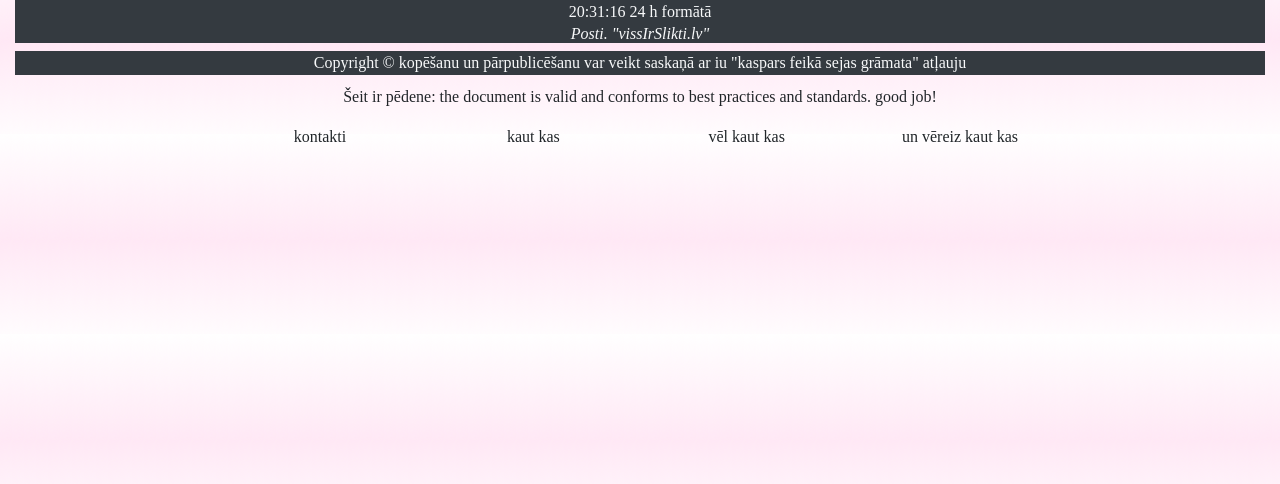
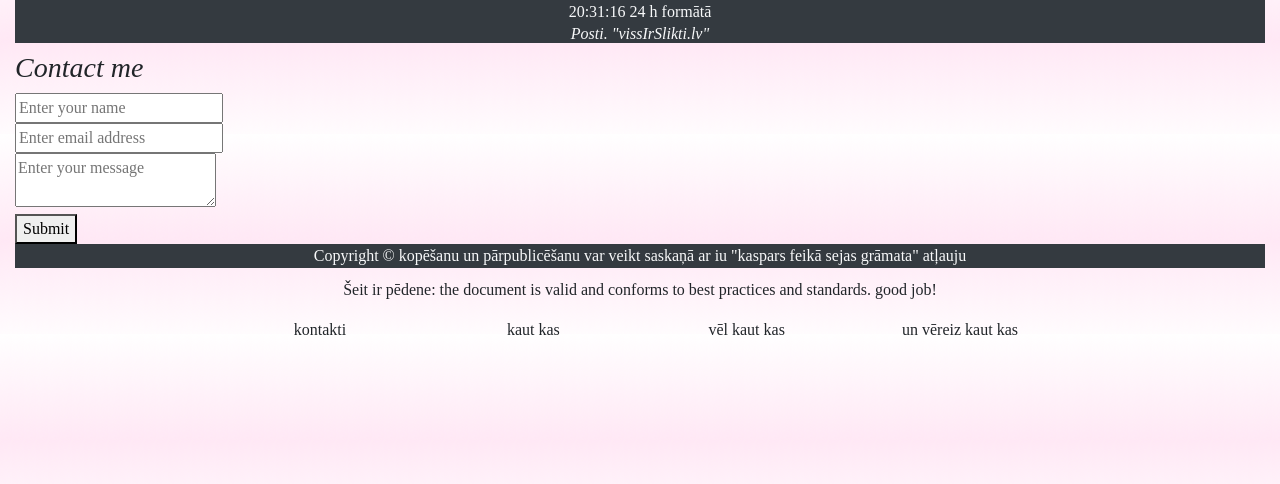
Before and after one commit to KasparsPauks/pylapa, a Flask app: page /posts in a window 1280 px wide. Shown: the part 66-550 px from the top of the page. Run offline with Flask 2, Linux system fonts and the light colour scheme; some libraries are stand-ins or nearby versions.

Commit message:
Kūkas nokārās, pielabots.

```diff
--- a/main.py
+++ b/main.py
@@ -15,57 +15,76 @@ Message = namedtuple('Message', 'message_name, message_email, message_text, mess
 messages = []
 
 
-@app.route("/", methods=["GET"])
+@app.route("/")
 def index():
-    message_name_cookie = request.cookies.get("message_name_cookie")
     response = make_response(render_template("index.html"))
     return response
 # render_template()
 
-@app.route("/posts")
-def posts():
-    return render_template("posts.html")
+
+# @app.route("/posts")
+# def posts():
+#     return render_template("posts.html")
 
 
-@app.route("/about",  methods=["POST", "GET"])
+@app.route("/about", methods=["GET", "POST"])
 def about():
     return render_template("about.html", messages=messages)
 
 
-@app.route('/getcookie')
-def getcookie():
-    message_name_cookie = request.cookies.get("message_name_cookie")
-
-    return message_name_cookie
-
-@app.route("/add_message", methods=["POST", "GET"])
-def add_message():
-    message_name_cookies = request.cookies.get('message_name_cookies')
-
-    message_name = request.form["message_name"]
-    message_ErrorMessage = ''
-    if message_name == '':
-        message_ErrorMessage = 'Jāaizpilda lauki'
-    message_email = request.form["message_email"]
-    if message_email == '':
-        message_ErrorMessage = 'Jāaizpilda lauki'
-    message_text = request.form["message_text"]
-    if message_text == '':
-        message_ErrorMessage = 'Jāaizpilda lauki'
-    message_time = datetime.datetime.now().strftime("%Y-%m-%d %H:%M:%S")
-    message_time_stamp = int(time.time())
-    messages.append(Message(message_name, message_email, message_text, message_time,
-                            message_time_stamp, message_ErrorMessage))
-    response = make_response(redirect(url_for('about')))
-    response.set_cookie("message_name_cookie", message_name, max_age=60*10)
+# @app.route('/getcookie')
+# def getcookie():
+#     message_name_cookie = request.cookies.get("user_name")
+#
+#     return message_name_cookie
 
 
-    return response
+@app.route("/add_message", methods=["GET", "POST"])
+def add_message():
+    if request.method == "GET":
+        message_k = request.cookies.get("message_k")
+        return render_template("about.html", name=message_k)
+    elif request.method == "POST":
+        message_name = request.form["message_name"]
+        message_ErrorMessage = ''
+        if message_name == '':
+            message_ErrorMessage = 'Jāaizpilda lauki'
+        message_email = request.form["message_email"]
+        if message_email == '':
+            message_ErrorMessage = 'Jāaizpilda lauki'
+        message_text = request.form["message_text"]
+        if message_text == '':
+            message_ErrorMessage = 'Jāaizpilda lauki'
+        message_time = datetime.datetime.now().strftime("%Y-%m-%d %H:%M:%S")
+        message_time_stamp = int(time.time())
+        messages.append(Message(message_name, message_email, message_text, message_time,
+                                message_time_stamp, message_ErrorMessage))
+        response = make_response(redirect(url_for('about')))
+        response.set_cookie("message_k", message_name, max_age=60*10)
+        return response
 
 
+@app.route("/posts", methods=['GET', 'POST'])
+def posts():
+    """
+    Skolas mājas darba šablons
+    :return:
+    """
+    if request.method == "GET":
+        user_name = request.cookies.get("user_name")
+        return render_template("posts.html", name=user_name)
+    elif request.method == "POST":
+        contact_name = request.form.get("contact-name")
+        contact_email = request.form.get("contact-email")
+        contact_message = request.form.get("contact-message")
+        user_name = request.cookies.get("user_name")
+        response = make_response(render_template("success.html"))
+        response.set_cookie("user_name", contact_name)
+
+        return response
 
 
 # Va fails tiek izpildīts pa tiešo vai kāda cita faila ...
 if __name__ == "__main__":
-    app.run()  # Palaiž vebservera ...
-    # app.run(debug=True) # Palaiž vebservera ...
+    # app.run()  # Palaiž vebservera ...
+    app.run(debug=True) # Palaiž vebservera ...
--- a/templates/base.html
+++ b/templates/base.html
@@ -27,8 +27,8 @@
   <meta name="msapplication-TileImage" content="/ms-icon-144x144.png">
   <meta name="theme-color" content="#ffffff">
   <meta name="viewport" content="width=device-width, initial-scale=1">
-<!--The Own scripts -->
-<script src="/static/ownScripts/scripts.js"></script>
+  <!--The Own scripts -->
+  <script src="/static/ownScripts/scripts.js"></script>
   <title>
     {% block title %}
 
--- a/templates/posts.html
+++ b/templates/posts.html
@@ -13,8 +13,28 @@ Posti
         Posti. <span>"vissIrSlikti.lv"</span>
     </h6>
 {% endblock %}
+
+
 <!--Lapas saturs-->
 {% block content_main %}
+<div>
+<h3>Contact me</h3>
+{% if name %}
+<p>Hello {{ name }}!</p>
+{% endif %}
+</div>
+<form method="post" action="/posts">
+    <input type="text" name="contact-name" placeholder="Enter your name">
+    <br>
+
+    <input type="email" name="contact-email" placeholder="Enter email address">
+    <br>
+
+    <textarea name="contact-message" placeholder="Enter your message"></textarea>
+    <br>
+
+    <button type="submit">Submit</button>
+</form>
 {% endblock %}
 
 <!--Kaut kas apakšā-->
```
Also changed, not shown: templates/about.html (+2 -18 lines), templates/success.html (added, +24 -0 lines), templates/index.html (line endings or trailing spaces).
